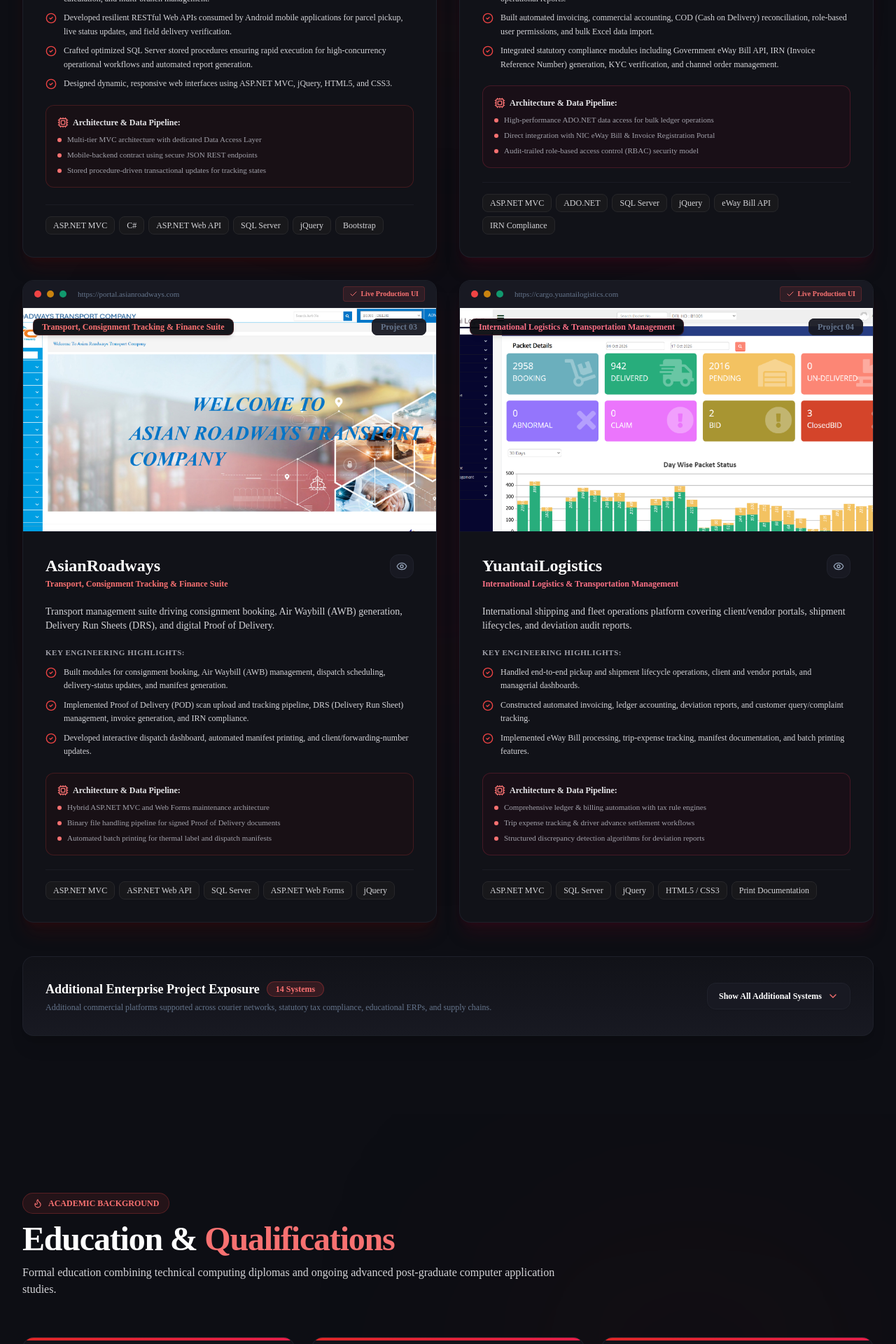
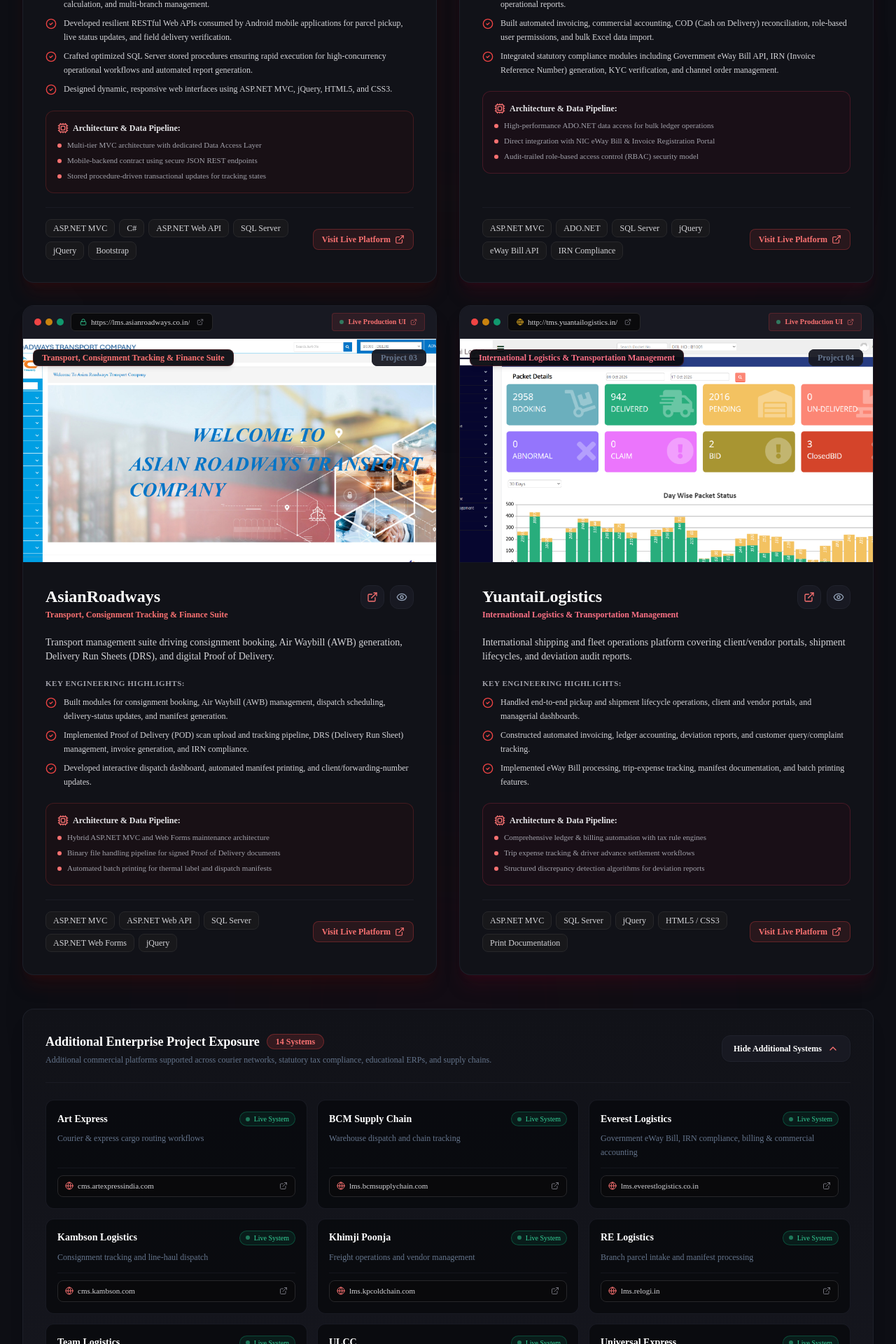
Before and after one commit to ManishDev1511/Manish-Portfolio, a Next.js app: page / in a window 1280 px wide. Shown: the part 7215-9135 px from the top of the page at 70% size. Built offline with nearby package versions, Linux system fonts and the light colour scheme; no server answers.

Commit message:
feat: add live clickable URLs to featured and additional enterprise projects

```diff
--- a/src/components/Projects.jsx
+++ b/src/components/Projects.jsx
@@ -19,13 +19,14 @@
   Eye,
   Check,
   Flame,
+  Globe,
 } from "lucide-react";
 import { portfolioData } from "@/data/portfolioData";
 
 export default function Projects() {
   const { featuredProjects, additionalProjects } = portfolioData;
   const [filter, setFilter] = useState("all");
-  const [showAdditional, setShowAdditional] = useState(false);
+  const [showAdditional, setShowAdditional] = useState(true);
   const [previewImage, setPreviewImage] = useState(null);
 
   const filterCategories = [
@@ -37,6 +38,7 @@
 
   const projectColorThemes = {
     "courier-mitra": {
+      liveUrl: "https://app.couriermitra.com",
       domainLabel: "app.couriermitra.com",
       accentText: "text-red-400",
       accentBg: "bg-red-500/10 text-red-400 border-red-500/20",
@@ -46,7 +48,8 @@
       archBg: "bg-red-950/15 border-red-500/20 text-zinc-300",
     },
     "gracious-logistics": {
-      domainLabel: "erp.graciouslogistics.com",
+      liveUrl: "https://app.graciouslogistics.com/",
+      domainLabel: "app.graciouslogistics.com",
       accentText: "text-rose-400",
       accentBg: "bg-rose-500/10 text-rose-400 border-rose-500/20",
       borderHover: "hover:border-rose-500/40",
@@ -55,7 +58,8 @@
       archBg: "bg-rose-950/15 border-rose-500/20 text-zinc-300",
     },
     "asian-roadways": {
-      domainLabel: "portal.asianroadways.com",
+      liveUrl: "https://lms.asianroadways.co.in/",
+      domainLabel: "lms.asianroadways.co.in",
       accentText: "text-red-400",
       accentBg: "bg-red-500/10 text-red-400 border-red-500/20",
       borderHover: "hover:border-red-500/40",
@@ -64,7 +68,8 @@
       archBg: "bg-red-950/15 border-red-500/20 text-zinc-300",
     },
     "yuantai-logistics": {
-      domainLabel: "cargo.yuantailogistics.com",
+      liveUrl: "http://tms.yuantailogistics.in/",
+      domainLabel: "tms.yuantailogistics.in",
       accentText: "text-rose-400",
       accentBg: "bg-rose-500/10 text-rose-400 border-rose-500/20",
       borderHover: "hover:border-rose-500/40",
@@ -143,19 +148,47 @@
                 className={`rounded-2xl bg-theme-surface border border-theme-border/80 overflow-hidden ${theme.borderHover} shadow-xl ${theme.glowColor} transition-all duration-300 flex flex-col group hover:-translate-y-1`}
               >
                 {/* Browser-style Top Bar */}
-                <div className="px-4 py-2 bg-theme-surfaceElevated border-b border-theme-border/70 flex items-center justify-between text-xs font-mono text-theme-textMuted">
-                  <div className="flex items-center gap-2">
+                <div className="px-4 py-2.5 bg-theme-surfaceElevated border-b border-theme-border/70 flex items-center justify-between gap-3 text-xs font-mono">
+                  <div className="flex items-center gap-2.5 min-w-0">
+                    <div className="flex items-center gap-1.5 shrink-0">
                       <span className="w-2.5 h-2.5 rounded-full bg-red-500 inline-block" />
                       <span className="w-2.5 h-2.5 rounded-full bg-amber-500/80 inline-block" />
                       <span className="w-2.5 h-2.5 rounded-full bg-emerald-500/80 inline-block" />
-                    <span className="text-[11px] text-theme-textMuted ml-2 font-mono">
-                      https://{theme.domainLabel}
+                    </div>
+
+                    {/* Clickable Browser Address Bar */}
+                    <a
+                      href={proj.liveUrl || theme.liveUrl}
+                      target="_blank"
+                      rel="noopener noreferrer"
+                      className="group/url inline-flex items-center gap-1.5 px-3 py-1 rounded-md bg-zinc-950/90 border border-zinc-800 text-zinc-300 hover:text-white hover:border-red-500/60 hover:bg-zinc-900 transition-all max-w-[210px] sm:max-w-xs md:max-w-sm"
+                      title={`Open ${proj.liveUrl || theme.liveUrl} in new tab`}
+                    >
+                      {(proj.liveUrl || theme.liveUrl)?.startsWith("https") ? (
+                        <Lock className="w-2.5 h-2.5 text-emerald-400 shrink-0" />
+                      ) : (
+                        <Globe className="w-2.5 h-2.5 text-amber-400 shrink-0" />
+                      )}
+                      <span className="text-[11px] font-mono text-zinc-300 group-hover/url:text-red-300 transition-colors truncate">
+                        {proj.liveUrl || theme.liveUrl}
                       </span>
+                      <ExternalLink className="w-2.5 h-2.5 text-zinc-500 group-hover/url:text-red-400 shrink-0 transition-colors ml-1" />
+                    </a>
                   </div>
-                  <span className="inline-flex items-center gap-1 text-[10px] text-red-400 font-bold bg-red-500/10 px-2 py-0.5 rounded border border-red-500/20">
-                    <Check className="w-3 h-3" />
-                    <span>Live Production UI</span>
-                  </span>
+
+                  {/* Clickable Live Production Badge */}
+                  <a
+                    href={proj.liveUrl || theme.liveUrl}
+                    target="_blank"
+                    rel="noopener noreferrer"
+                    className="inline-flex items-center gap-1.5 text-[10px] text-red-400 hover:text-red-300 font-bold bg-red-500/10 hover:bg-red-500/20 px-2.5 py-1 rounded border border-red-500/20 hover:border-red-500/40 transition-all shrink-0 group/badge"
+                    title={`Visit live production system: ${proj.liveUrl || theme.liveUrl}`}
+                  >
+                    <span className="w-1.5 h-1.5 rounded-full bg-emerald-400 animate-pulse" />
+                    <span className="hidden sm:inline">Live Production UI</span>
+                    <span className="sm:hidden">Live UI</span>
+                    <ExternalLink className="w-2.5 h-2.5 opacity-70 group-hover/badge:opacity-100 transition-opacity" />
+                  </a>
                 </div>
 
                 {/* Project Visual Image Screenshot with Zoom Trigger */}
@@ -208,14 +241,27 @@
                           {proj.category}
                         </p>
                       </div>
+                      <div className="flex items-center gap-2 shrink-0">
+                        {(proj.liveUrl || theme.liveUrl) && (
+                          <a
+                            href={proj.liveUrl || theme.liveUrl}
+                            target="_blank"
+                            rel="noopener noreferrer"
+                            className="p-2 rounded-xl bg-theme-surfaceElevated border border-theme-border text-theme-textSecondary hover:text-white hover:border-red-500 hover:bg-red-950/20 transition-all"
+                            title={`Open Live System (${proj.liveUrl || theme.liveUrl})`}
+                          >
+                            <ExternalLink className="w-4 h-4 text-red-400" />
+                          </a>
+                        )}
                         <button
                           onClick={() => setPreviewImage({ src: proj.image, title: proj.title, category: proj.category })}
                           type="button"
-                        className="p-2 rounded-xl bg-theme-surfaceElevated border border-theme-border text-theme-textSecondary hover:text-white hover:border-red-500 transition-colors flex-shrink-0"
+                          className="p-2 rounded-xl bg-theme-surfaceElevated border border-theme-border text-theme-textSecondary hover:text-white hover:border-red-500 transition-colors"
                           title="View Full Screenshot"
                         >
                           <Eye className="w-4 h-4" />
                         </button>
+                      </div>
                     </div>
 
                     <p className="text-xs sm:text-sm text-zinc-300 mb-5 leading-relaxed">
@@ -254,8 +300,8 @@
                     </div>
                   </div>
 
-                  {/* Tech Stack Footer */}
-                  <div className="pt-4 border-t border-theme-border/60">
+                  {/* Tech Stack & Action Footer */}
+                  <div className="pt-4 border-t border-theme-border/60 flex flex-col sm:flex-row sm:items-center justify-between gap-3">
                     <div className="flex flex-wrap gap-1.5">
                       {proj.techStack.map((tech) => (
                         <span
@@ -266,6 +312,17 @@
                         </span>
                       ))}
                     </div>
+                    {(proj.liveUrl || theme.liveUrl) && (
+                      <a
+                        href={proj.liveUrl || theme.liveUrl}
+                        target="_blank"
+                        rel="noopener noreferrer"
+                        className="inline-flex items-center gap-1.5 px-3 py-1.5 text-xs font-mono font-bold text-red-400 hover:text-white bg-red-500/10 hover:bg-red-600 rounded-lg border border-red-500/30 transition-all self-start sm:self-auto shrink-0 group/btn shadow-sm"
+                      >
+                        <span>Visit Live Platform</span>
+                        <ExternalLink className="w-3.5 h-3.5 transition-transform group-hover/btn:translate-x-0.5" />
+                      </a>
+                    )}
                   </div>
                 </div>
               </div>
@@ -304,25 +361,61 @@
 
           {showAdditional && (
             <div className="grid grid-cols-1 sm:grid-cols-2 lg:grid-cols-3 gap-3.5 pt-6 mt-6 border-t border-theme-border/60">
-              {additionalProjects.map((p, pIdx) => {
-                const borderColors = [
-                  "hover:border-red-500/50",
-                  "hover:border-rose-500/50",
-                  "hover:border-amber-500/50",
-                  "hover:border-red-400/50",
-                ];
-                const activeHover = borderColors[pIdx % borderColors.length];
-
+              {additionalProjects.map((p) => {
                 return (
                   <div
                     key={p.name}
-                    className={`p-4 rounded-xl bg-theme-bg/90 border border-theme-border/70 ${activeHover} transition-all duration-200 hover:scale-[1.01]`}
+                    className="group relative flex flex-col justify-between p-4 rounded-xl bg-theme-bg/90 border border-theme-border/70 hover:border-red-500/50 transition-all duration-200 hover:scale-[1.01] hover:shadow-lg hover:shadow-red-950/20"
                   >
-                    <div className="font-bold text-sm text-white mb-1">
+                    <div>
+                      <div className="flex items-center justify-between gap-2 mb-2">
+                        <div className="font-bold text-sm text-white group-hover:text-red-300 transition-colors">
                           {p.name}
                         </div>
-                    <div className="text-xs text-theme-textMuted leading-relaxed">
+                        {p.url && (
+                          <span className="inline-flex items-center gap-1.5 px-2 py-0.5 rounded-full bg-emerald-500/10 border border-emerald-500/30 text-[10px] font-medium text-emerald-400 shrink-0">
+                            <span className="w-1.5 h-1.5 rounded-full bg-emerald-400 animate-pulse" />
+                            Live System
+                          </span>
+                        )}
+                      </div>
+                      <div className="text-xs text-theme-textMuted leading-relaxed mb-3">
                         {p.focus}
+                      </div>
+                    </div>
+
+                    {/* URL links section */}
+                    <div className="pt-2.5 border-t border-theme-border/50 space-y-1.5 mt-auto">
+                      {p.url && (
+                        <a
+                          href={p.url}
+                          target="_blank"
+                          rel="noopener noreferrer"
+                          className="group/link flex items-center justify-between gap-2 px-2.5 py-1.5 rounded-lg bg-zinc-950/80 border border-zinc-800 text-zinc-300 hover:text-white hover:border-red-500/60 hover:bg-red-950/20 text-[11px] font-mono transition-all duration-200"
+                          title={`Open ${p.name} (${p.domain})`}
+                        >
+                          <div className="flex items-center gap-1.5 min-w-0">
+                            <Globe className="w-3 h-3 text-red-400 shrink-0" />
+                            <span className="truncate">{p.domain}</span>
+                          </div>
+                          <ExternalLink className="w-3 h-3 text-zinc-500 group-hover/link:text-red-400 shrink-0 transition-colors" />
+                        </a>
+                      )}
+                      {p.altUrl && (
+                        <a
+                          href={p.altUrl}
+                          target="_blank"
+                          rel="noopener noreferrer"
+                          className="group/link flex items-center justify-between gap-2 px-2.5 py-1.5 rounded-lg bg-zinc-950/80 border border-zinc-800 text-zinc-300 hover:text-white hover:border-amber-500/60 hover:bg-amber-950/20 text-[11px] font-mono transition-all duration-200"
+                          title={`Open Admin Portal (${p.altDomain})`}
+                        >
+                          <div className="flex items-center gap-1.5 min-w-0">
+                            <Globe className="w-3 h-3 text-amber-400 shrink-0" />
+                            <span className="truncate">{p.altDomain}</span>
+                          </div>
+                          <ExternalLink className="w-3 h-3 text-zinc-500 group-hover/link:text-amber-400 shrink-0 transition-colors" />
+                        </a>
+                      )}
                     </div>
                   </div>
                 );
--- a/src/data/portfolioData.js
+++ b/src/data/portfolioData.js
@@ -140,6 +140,8 @@
       id: "courier-mitra",
       title: "Courier Mitra",
       category: "Courier & Logistics Management System",
+      liveUrl: "https://app.couriermitra.com",
+      domainLabel: "app.couriermitra.com",
       image: "/images/projects/courier-mitra.png",
       techStack: ["ASP.NET MVC", "C#", "ASP.NET Web API", "SQL Server", "jQuery", "Bootstrap"],
       summary:
@@ -160,6 +162,8 @@
       id: "gracious-logistics",
       title: "Gracious Logistics",
       category: "Courier ERP & Financial Operations Platform",
+      liveUrl: "https://app.graciouslogistics.com/",
+      domainLabel: "app.graciouslogistics.com",
       image: "/images/projects/gracious-logistics.png",
       techStack: [
         "ASP.NET MVC",
@@ -186,6 +190,8 @@
       id: "asian-roadways",
       title: "AsianRoadways",
       category: "Transport, Consignment Tracking & Finance Suite",
+      liveUrl: "https://lms.asianroadways.co.in/",
+      domainLabel: "lms.asianroadways.co.in",
       image: "/images/projects/asian-roadways.png",
       techStack: [
         "ASP.NET MVC",
@@ -211,6 +217,8 @@
       id: "yuantai-logistics",
       title: "YuantaiLogistics",
       category: "International Logistics & Transportation Management",
+      liveUrl: "http://tms.yuantailogistics.in/",
+      domainLabel: "tms.yuantailogistics.in",
       image: "/images/projects/yuantai-logistics.png",
       techStack: [
         "ASP.NET MVC",
@@ -235,23 +243,92 @@
   ],
 
   additionalProjects: [
-    { name: "Art Express", focus: "Courier & express cargo routing workflows" },
-    { name: "BCM Supply Chain", focus: "Warehouse dispatch and chain tracking" },
+    {
+      name: "Art Express",
+      focus: "Courier & express cargo routing workflows",
+      url: "https://cms.artexpressindia.com",
+      domain: "cms.artexpressindia.com",
+    },
+    {
+      name: "BCM Supply Chain",
+      focus: "Warehouse dispatch and chain tracking",
+      url: "https://lms.bcmsupplychain.com",
+      domain: "lms.bcmsupplychain.com",
+    },
     {
       name: "Everest Logistics",
       focus: "Government eWay Bill, IRN compliance, billing & commercial accounting",
+      url: "https://lms.everestlogistics.co.in",
+      domain: "lms.everestlogistics.co.in",
     },
-    { name: "Kambson Logistics", focus: "Consignment tracking and line-haul dispatch" },
-    { name: "Khimji Poonja", focus: "Freight operations and vendor management" },
-    { name: "RE Logistics", focus: "Branch parcel intake and manifest processing" },
-    { name: "Team Logistics", focus: "Route optimization and driver assignment" },
-    { name: "ULCC", focus: "Cargo scheduling and weight-reconciliation modules" },
-    { name: "Universal Express", focus: "Fast-track parcel tracking and status APIs" },
-    { name: "ePortal", focus: "Customer self-service portal with React integration" },
-    { name: "Decan Dart", focus: "Express freight and POD verification" },
-    { name: "4A Express", focus: "Hub-and-spoke transfer management" },
-    { name: "Unitrack", focus: "Fleet monitoring and trip logbook records" },
-    { name: "Unitrack BKU", focus: "University transport and student logistics management" },
+    {
+      name: "Kambson Logistics",
+      focus: "Consignment tracking and line-haul dispatch",
+      url: "https://cms.kambson.com",
+      domain: "cms.kambson.com",
+    },
+    {
+      name: "Khimji Poonja",
+      focus: "Freight operations and vendor management",
+      url: "https://lms.kpcoldchain.com",
+      domain: "lms.kpcoldchain.com",
+    },
+    {
+      name: "RE Logistics",
+      focus: "Branch parcel intake and manifest processing",
+      url: "https://lms.relogi.in",
+      domain: "lms.relogi.in",
+    },
+    {
+      name: "Team Logistics",
+      focus: "Route optimization and driver assignment",
+      url: "https://cms.teamlogistics.in",
+      domain: "cms.teamlogistics.in",
+    },
+    {
+      name: "ULCC",
+      focus: "Cargo scheduling and weight-reconciliation modules",
+      url: "https://lms.universallogistics.co.in",
+      domain: "lms.universallogistics.co.in",
+    },
+    {
+      name: "Universal Express",
+      focus: "Fast-track parcel tracking and status APIs",
+      url: "https://lms.universalonline.in",
+      domain: "lms.universalonline.in",
+    },
+    {
+      name: "ePortal",
+      focus: "Customer self-service portal with React integration",
+      url: "https://eportal.sagarinfotech.com",
+      domain: "eportal.sagarinfotech.com",
+      altUrl: "https://admineportal.sagarinfotech.com",
+      altDomain: "admineportal.sagarinfotech.com",
+    },
+    {
+      name: "Decan Dart",
+      focus: "Express freight and POD verification",
+      url: "https://app.decandartexpress.com",
+      domain: "app.decandartexpress.com",
+    },
+    {
+      name: "4A Express",
+      focus: "Hub-and-spoke transfer management",
+      url: "https://cms.4aexpress.com",
+      domain: "cms.4aexpress.com",
+    },
+    {
+      name: "Unitrack",
+      focus: "Fleet monitoring and trip logbook records",
+      url: "https://unitrack2.onlineregistrationindia.com",
+      domain: "unitrack2.onlineregistrationindia.com",
+    },
+    {
+      name: "Unitrack BKU",
+      focus: "University transport and student logistics management",
+      url: "https://unitrackbku.onlineregistrationindia.com",
+      domain: "unitrackbku.onlineregistrationindia.com",
+    },
   ],
 
   education: [
```
Lines whose indentation alone changed are shown as unchanged.
